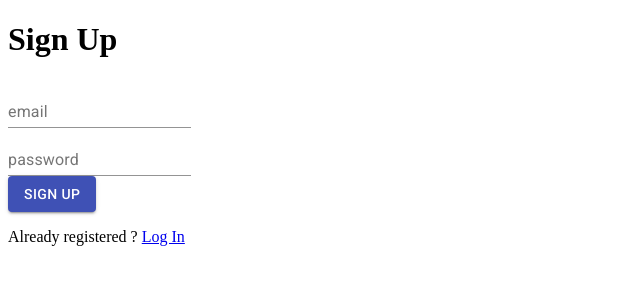
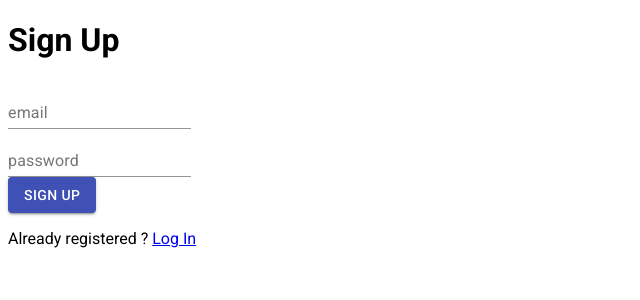
Before and after one commit to habib-chawki/social-app-front, a React (Create React App) app: page / in a window 1280 px wide. Shown: the top 300 px of the page, without its empty margins (0-640 px from the left). Built offline with nearby package versions, Linux system fonts and the light colour scheme.

Commit message:
Add font support

```diff
--- a/src/App.jsx
+++ b/src/App.jsx
@@ -6,6 +6,8 @@ import LogIn from './components/custom/LogIn';
 import Profile from './components/custom/Profile';
 import Posts from './components/custom/Posts';
 import NotFound from './components/common/NotFound';
+
+import './index.css';
 
 function App() {
    return (
--- /dev/null
+++ b/src/index.css
@@ -0,0 +1,3 @@
+html {
+   font-family: Roboto;
+}
```
